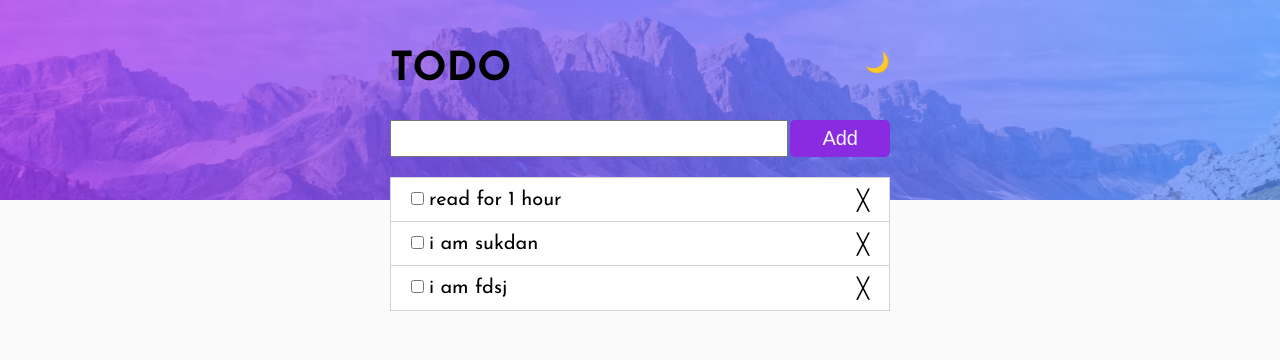
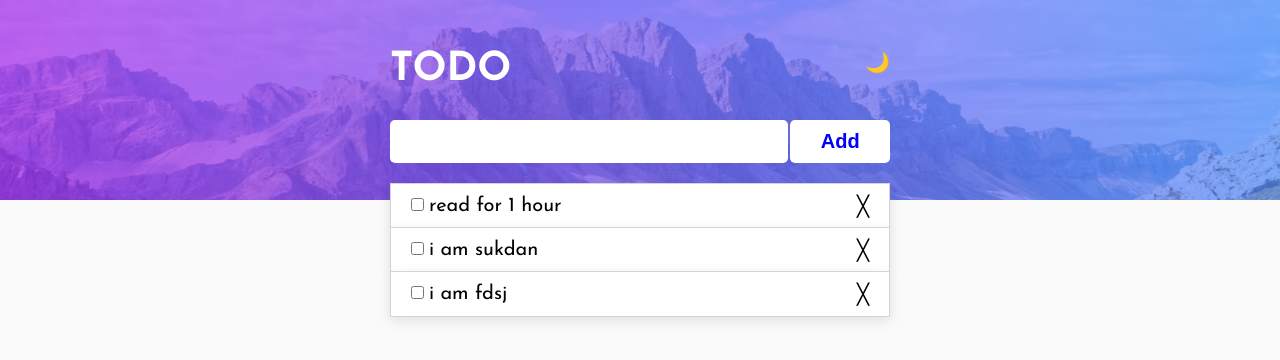
Before and after one commit to sujansince2003/Todo-List-app, a React (Create React App) app: page / in a window 1280 px wide. Shown: the top 360 px of the page. Built offline with nearby package versions, Linux system fonts and the light colour scheme.

Commit message:
placeholder

```diff
--- a/src/App.css
+++ b/src/App.css
@@ -25,6 +25,9 @@ body {
   display: flex;
   justify-content: space-between;
 }
+.heading h1 {
+  color: white;
+}
 .main {
   padding-top: 50px;
 }
@@ -34,7 +37,7 @@ ul {
 }
 .list {
   border: 1px solid hsl(233, 11%, 84%);
-
+  box-shadow: rgba(0, 0, 0, 0.1) 0px 4px 12px;
   width: 500px;
   display: flex;
   margin-bottom: calc(0px - 2px);
@@ -57,17 +60,24 @@ ul {
 .add-form input[type="text"] {
   width: 80%;
   font-size: 20px;
-  padding: 5px;
+  padding: 10px;
+  border-radius: 5px;
+  border: none;
+}
+.add-form input[type="text"]::placeholder {
+  color: blue;
+  opacity: 0.2;
+  font-style: italic;
 }
 .addbtn {
   width: 20%;
   font-size: 20px;
   padding: 5px;
-  background-color: blueviolet;
+  background-color: white;
   border: none;
   border-radius: 5px;
-
-  color: whitesmoke;
+  color: blue;
+  font-weight: bold;
 }
 
 .xmark {
```
